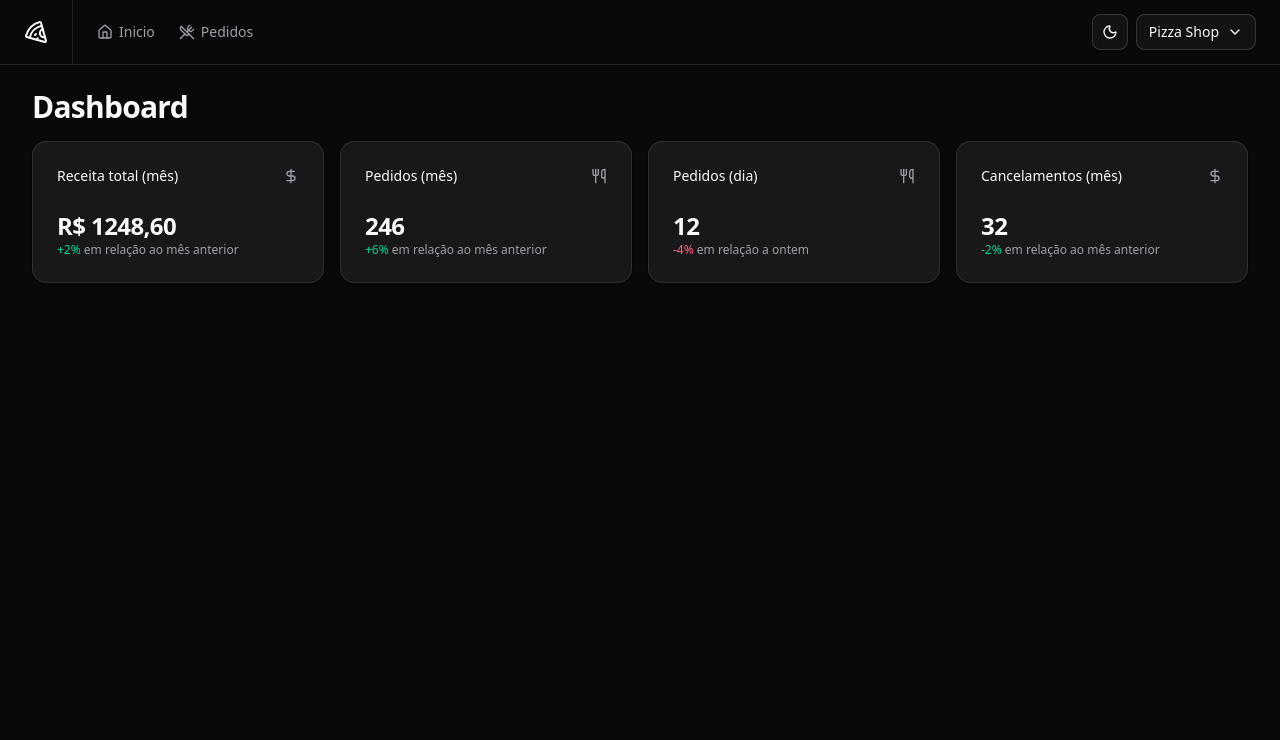
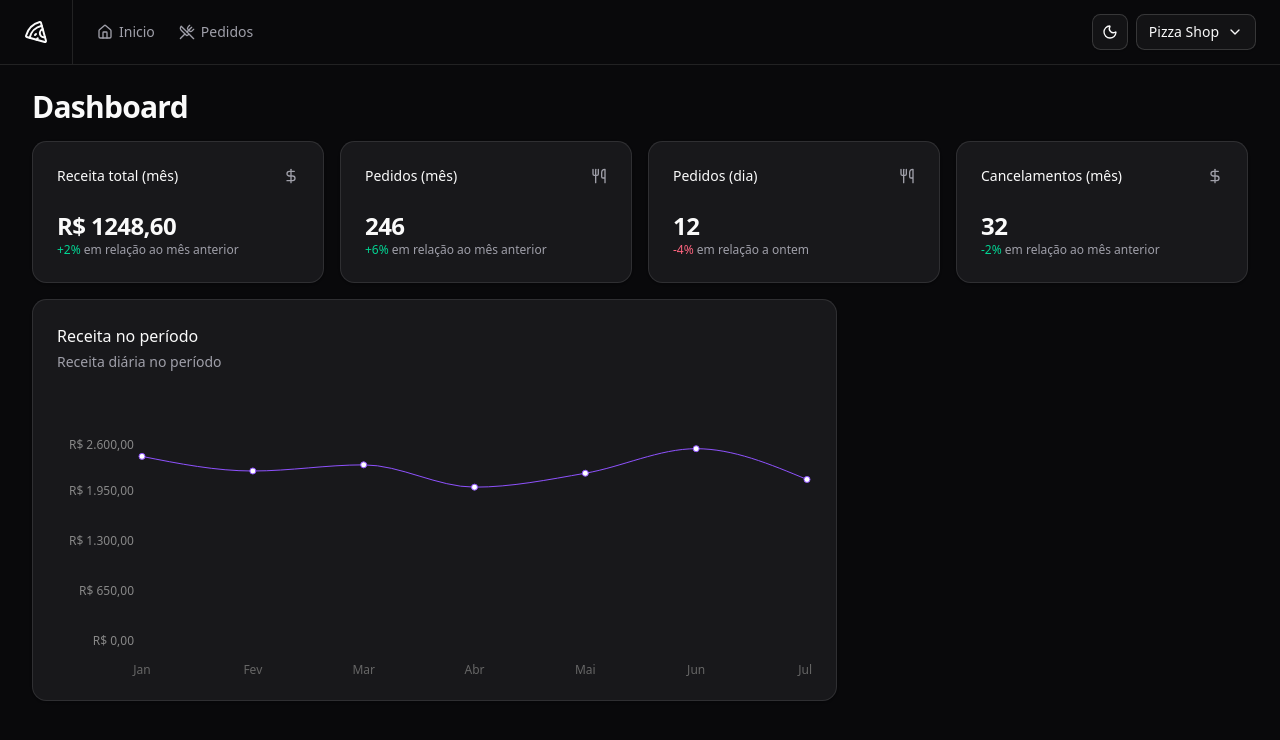
Before and after one commit to wendersonguedez/pizzashop, a React (Vite) app: page /dashboard in a window 1280 px wide. Shown: the top 740 px of the page. Built offline with nearby package versions, Linux system fonts and the light colour scheme.

Commit message:
feat(ui): build dashboard layout and metric charts

```diff
--- a/package.json
+++ b/package.json
@@ -26,6 +26,7 @@
 		"react-helmet-async": "^2.0.5",
 		"react-hook-form": "^7.71.1",
 		"react-router": "^7.12.0",
+		"recharts": "^3.7.0",
 		"sonner": "^2.0.7",
 		"tailwind-merge": "^3.4.0",
 		"tailwindcss": "^4.1.18",
--- a/src/pages/app/dashboard/dashboard.tsx
+++ b/src/pages/app/dashboard/dashboard.tsx
@@ -4,6 +4,7 @@ import { DayOrdersAmountCard } from "./day-orders-amount-card";
 import { MonthCanceledOrdersAmountCard } from "./month-canceled-orders-amount-card";
 import { MonthOrdersAmountCard } from "./month-orders-amount-card";
 import { MonthRevenueCard } from "./month-revenue-card";
+import { RevenueChart } from "./revenue-chart";
 
 export function Dashboard() {
   return (
@@ -18,6 +19,10 @@ export function Dashboard() {
           <DayOrdersAmountCard />
           <MonthCanceledOrdersAmountCard />
         </div>
+
+        <div className="grid grid-cols-9 gap-4">
+          <RevenueChart />
+        </div>
       </div>
     </>
   );
--- /dev/null
+++ b/src/pages/app/dashboard/revenue-chart.tsx
@@ -0,0 +1,59 @@
+import { Line, LineChart, ResponsiveContainer, XAxis, YAxis } from "recharts";
+import colors from "tailwindcss/colors";
+
+import {
+  Card,
+  CardContent,
+  CardDescription,
+  CardHeader,
+  CardTitle,
+} from "@/components/ui/card";
+
+const data = [
+  { name: "Jan", amount: 2400 },
+  { name: "Fev", amount: 2210 },
+  { name: "Mar", amount: 2290 },
+  { name: "Abr", amount: 2000 },
+  { name: "Mai", amount: 2181 },
+  { name: "Jun", amount: 2500 },
+  { name: "Jul", amount: 2100 },
+];
+
+export function RevenueChart() {
+  return (
+    <Card className="col-span-6">
+      <CardHeader className="flex-row items-center justify-between pb-8">
+        <div className="space-y-1">
+          <CardTitle className="text-base font-medium">
+            Receita no período
+          </CardTitle>
+          <CardDescription>Receita diária no período</CardDescription>
+        </div>
+      </CardHeader>
+      <CardContent>
+        <ResponsiveContainer width="100%" height={240}>
+          <LineChart data={data} style={{ fontSize: 12 }}>
+            <YAxis
+              stroke="#888"
+              axisLine={false}
+              tickLine={false}
+              width={80}
+              tickFormatter={(value: number) =>
+                value.toLocaleString("pt-BR", {
+                  style: "currency",
+                  currency: "BRL",
+                })
+              }
+            />
+            <XAxis dataKey="name" tickLine={false} axisLine={false} dy={16} />
+            <Line
+              type="monotone"
+              dataKey="amount"
+              stroke={colors.violet[500]}
+            />
+          </LineChart>
+        </ResponsiveContainer>
+      </CardContent>
+    </Card>
+  );
+}
```
Also changed, not shown: 1 other file (tests, documents, lock files or other folders).
